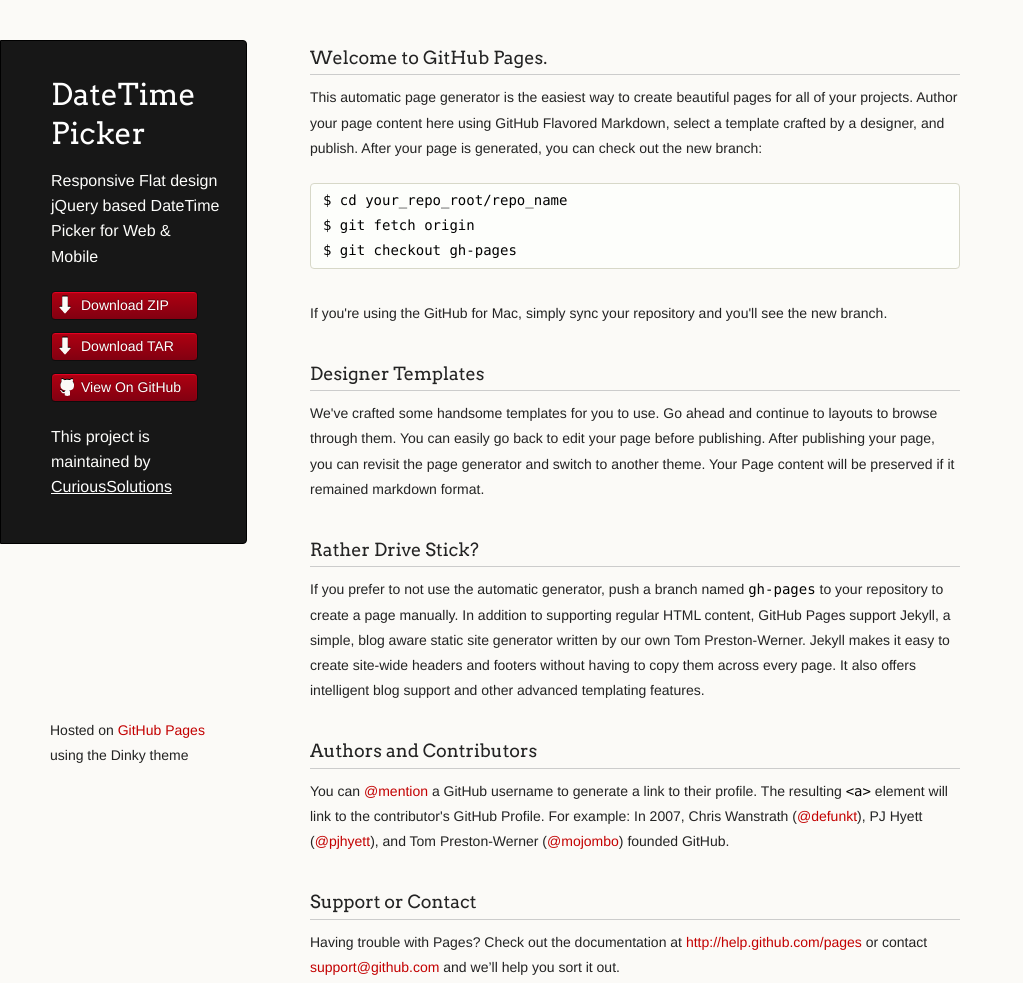
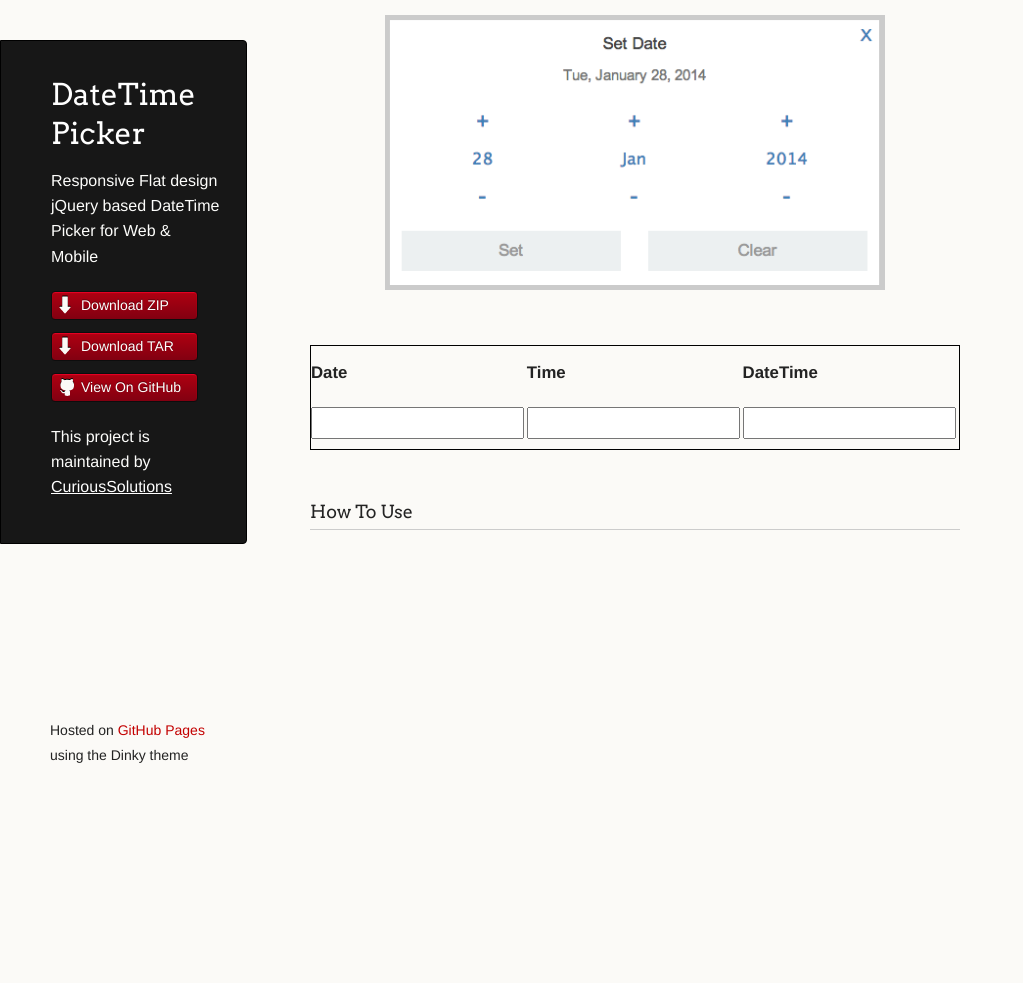
Before and after one commit to nehakadam/DateTimePicker, a plain HTML site: page index.html in a window 1280 px wide. Shown: the whole page, without its empty margins (0-1023 px from the left). After the commit the page ends 800 px from the top, so only its background shows below. Drawn offline with Linux system fonts and the light colour scheme.

Commit message:
Updated gh-pages
Updated gh-pages

```diff
--- a/index.html
+++ b/index.html
@@ -1,72 +1,81 @@
 <!doctype html>
+
 <html>
 	<head>
 		<meta charset="utf-8">
 		<meta http-equiv="X-UA-Compatible" content="chrome=1">
-    <title>DateTime Picker by CuriousSolutions</title>
+		<title>DateTimePicker by CuriousSolutions</title>
 
 		<link rel="stylesheet" href="stylesheets/styles.css">
 		<link rel="stylesheet" href="stylesheets/pygment_trac.css">
 		<script src="javascripts/scale.fix.js"></script>
 		<meta name="viewport" content="width=device-width, initial-scale=1, user-scalable=no">
+
 		<!--[if lt IE 9]>
 		<script src="//html5shiv.googlecode.com/svn/trunk/html5.js"></script>
 		<![endif]-->
+
 	</head>
+
 	<body>
 		<div class="wrapper">
+
 			<header>
+
 				<h1 class="header">DateTime Picker</h1>
 				<p class="header">Responsive Flat design jQuery based DateTime Picker for Web &amp; Mobile</p>
 
 				<ul>
-          <li class="download"><a class="buttons" href="https://github.com/CuriousSolutions/DateTimePicker/zipball/master">Download ZIP</a></li>
-          <li class="download"><a class="buttons" href="https://github.com/CuriousSolutions/DateTimePicker/tarball/master">Download TAR</a></li>
-          <li><a class="buttons github" href="https://github.com/CuriousSolutions/DateTimePicker">View On GitHub</a></li>
+					<li class="download">
+						<a class="buttons" href="https://github.com/CuriousSolutions/DateTimePicker/zipball/master">Download ZIP</a>
+					</li>
+					<li class="download">
+						<a class="buttons" href="https://github.com/CuriousSolutions/DateTimePicker/tarball/master">Download TAR</a>
+					</li>
+					<li>
+						<a class="buttons github" href="https://github.com/CuriousSolutions/DateTimePicker">View On GitHub</a>
+					</li>
 				</ul>
 
 				<p class="header">This project is maintained by <a class="header name" href="https://github.com/CuriousSolutions">CuriousSolutions</a></p>
 
+			</header>
 
-      </header>
 			<section>
-        <h3>
-<a name="welcome-to-github-pages" class="anchor" href="#welcome-to-github-pages"><span class="octicon octicon-link"></span></a>Welcome to GitHub Pages.</h3>
 
-<p>This automatic page generator is the easiest way to create beautiful pages for all of your projects. Author your page content here using GitHub Flavored Markdown, select a template crafted by a designer, and publish. After your page is generated, you can check out the new branch:</p>
+				<img class="screenshot" src="images/dp-screenshot.png" />
 
-<pre><code>$ cd your_repo_root/repo_name
-$ git fetch origin
-$ git checkout gh-pages
-</code></pre>
+				<div class="exampleSection1">
 
-<p>If you're using the GitHub for Mac, simply sync your repository and you'll see the new branch.</p>
+					<div class="examples example1">
+						<p>Date</p>
+						<input type="text" data-field="date" readonly>
+					</div>
 
-<h3>
-<a name="designer-templates" class="anchor" href="#designer-templates"><span class="octicon octicon-link"></span></a>Designer Templates</h3>
+					<div class="examples example2">
+						<p>Time</p>
+						<input type="text" data-field="time" readonly>
+					</div>
 
-<p>We've crafted some handsome templates for you to use. Go ahead and continue to layouts to browse through them. You can easily go back to edit your page before publishing. After publishing your page, you can revisit the page generator and switch to another theme. Your Page content will be preserved if it remained markdown format.</p>
+					<div class="examples example3">
+						<p>DateTime</p>
+						<input type="text" data-field="datetime" readonly>
+					</div>
 
-<h3>
-<a name="rather-drive-stick" class="anchor" href="#rather-drive-stick"><span class="octicon octicon-link"></span></a>Rather Drive Stick?</h3>
+				</div>
 
-<p>If you prefer to not use the automatic generator, push a branch named <code>gh-pages</code> to your repository to create a page manually. In addition to supporting regular HTML content, GitHub Pages support Jekyll, a simple, blog aware static site generator written by our own Tom Preston-Werner. Jekyll makes it easy to create site-wide headers and footers without having to copy them across every page. It also offers intelligent blog support and other advanced templating features.</p>
+				<h3>How To Use</h3>
 
-<h3>
-<a name="authors-and-contributors" class="anchor" href="#authors-and-contributors"><span class="octicon octicon-link"></span></a>Authors and Contributors</h3>
+			</section>
 
-<p>You can <a href="https://github.com/blog/821" class="user-mention">@mention</a> a GitHub username to generate a link to their profile. The resulting <code>&lt;a&gt;</code> element will link to the contributor's GitHub Profile. For example: In 2007, Chris Wanstrath (<a href="https://github.com/defunkt" class="user-mention">@defunkt</a>), PJ Hyett (<a href="https://github.com/pjhyett" class="user-mention">@pjhyett</a>), and Tom Preston-Werner (<a href="https://github.com/mojombo" class="user-mention">@mojombo</a>) founded GitHub.</p>
-
-<h3>
-<a name="support-or-contact" class="anchor" href="#support-or-contact"><span class="octicon octicon-link"></span></a>Support or Contact</h3>
-
-<p>Having trouble with Pages? Check out the documentation at <a href="http://help.github.com/pages">http://help.github.com/pages</a> or contact <a href="mailto:support@github.com">support@github.com</a> and we’ll help you sort it out.</p>
-      </section>
 			<footer>
 			<p><small>Hosted on <a href="http://pages.github.com">GitHub Pages</a> using the Dinky theme</small></p>
 			</footer>
+
 		</div>
+
 		<!--[if !IE]><script>fixScale(document);</script><![endif]-->
 
 	</body>
+
 </html>
--- a/stylesheets/styles.css
+++ b/stylesheets/styles.css
@@ -34,7 +34,6 @@
 	margin: 0;
 	line-height: 1.8em;
 	-webkit-font-smoothing: antialiased;
-
 }
 
 h1, h2, h3, h4, h5, h6 {
@@ -114,7 +113,7 @@
 }
 
 dl, dt, dd, dl p {
-	font-color: #444;
+	color: #444;
 }
 
 dl dt {
@@ -141,12 +140,11 @@
 /* Images */
 
 img {
-  position: relative;
+	/*position: relative;*/
 	margin: 0 auto;
 	max-width: 650px;
 	padding: 5px;
 	margin: 10px 0 32px 0;
-  border: 1px solid #ccc;
 }
 
 p img {
@@ -419,3 +417,74 @@
     color:#444;
   }
 }
+
+/*   -------------------------- Update Start ---------------------------------- 	*/
+
+.screenshot
+{
+	width: 500px;
+	height: 275px;
+
+	margin: 0px auto;
+	display: block;
+}
+
+.exampleSection1
+{
+	margin: 50px 0px;
+	overflow: hidden;
+
+	border: 1px solid black;
+}
+
+.exampleSection1 .examples
+{
+	float:left;
+
+	width: 33.3%;
+
+	margin: 14px 0px 10px 0px;
+}
+
+.exampleSection1 .examples p
+{
+	font-weight: bold;
+	font-size: 120%;
+}
+
+.exampleSection1 .examples input
+{
+	width: 95%;
+	height: 26px;
+}
+
+
+@media print, screen and (max-width: 960px)
+{
+	.screenshot
+	{
+		width: 100%;
+		height: auto;
+	}
+
+	.exampleSection1 .examples
+	{
+		width: 100%;
+	}
+
+	.exampleSection1 .examples input
+	{
+		width: 70%;
+	}
+}
+
+@media print, screen and (max-width: 480px)
+{
+	.exampleSection1 .examples input
+	{
+		width: 95%;
+	}
+}
+
+
+/*   -------------------------- Update Start ---------------------------------- 	*/
```
Also changed, not shown: images/dp-screenshot.png (added). Lines whose indentation alone changed are shown as unchanged.
